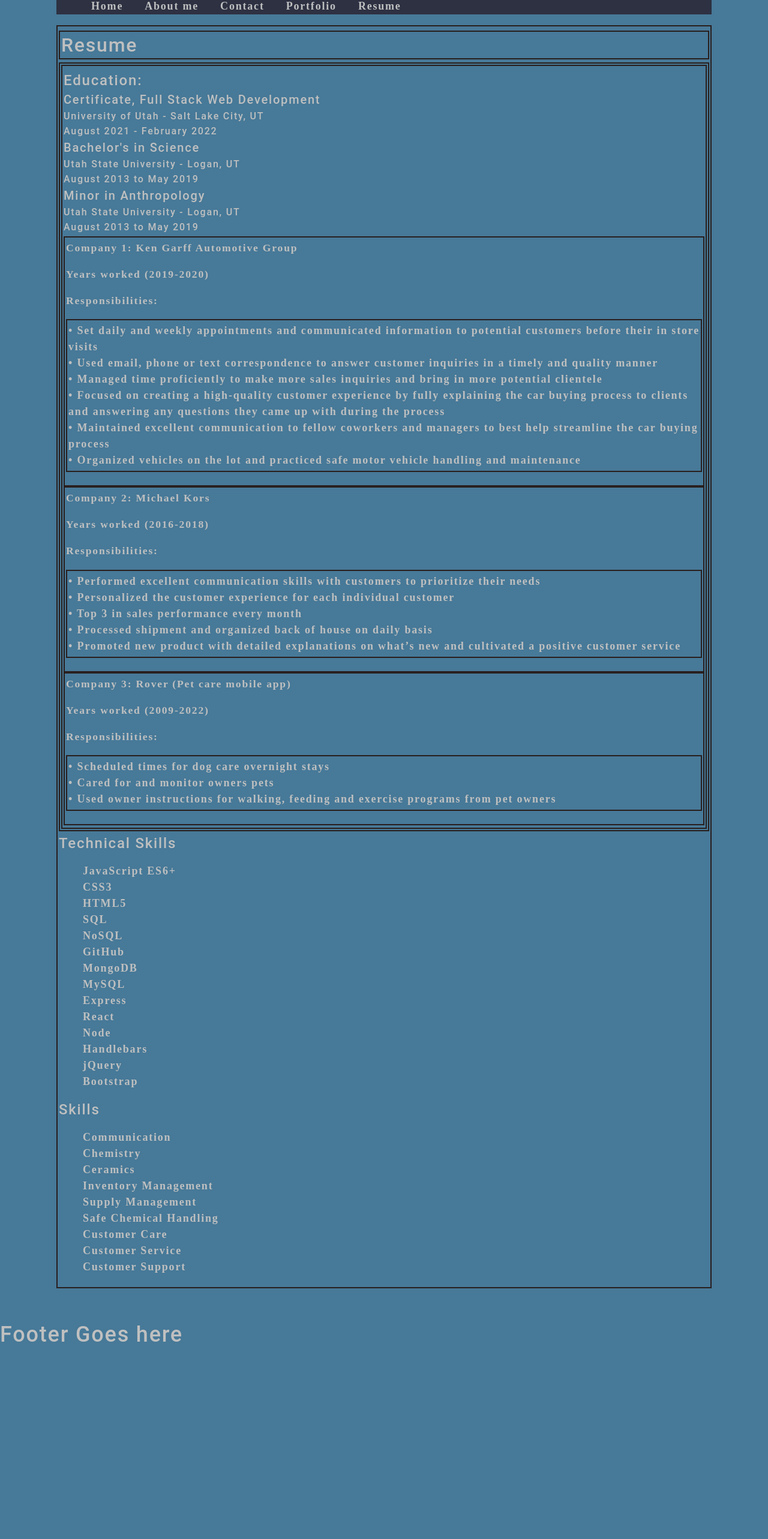
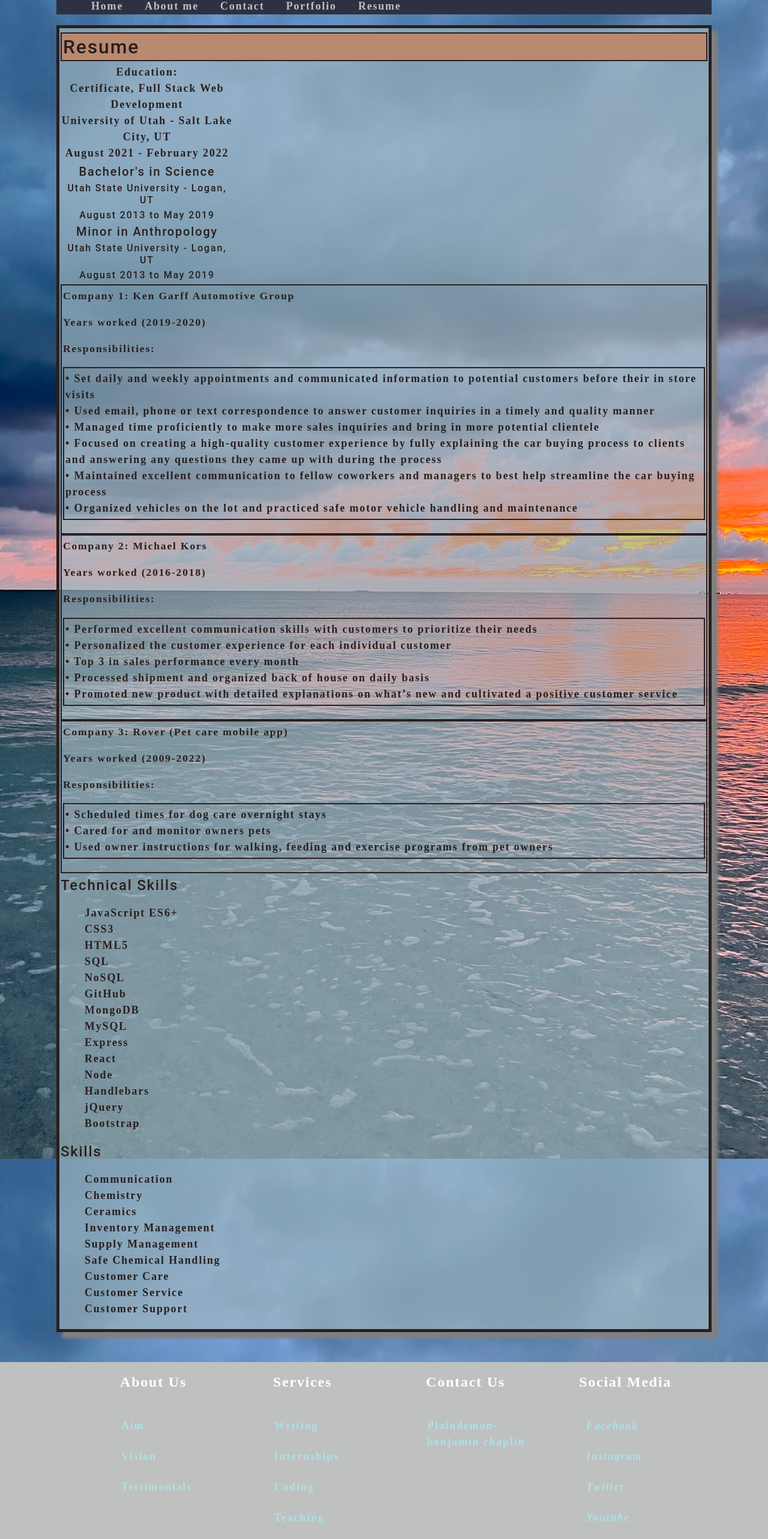
Before and after one commit to Plaindemon/disco-outlet-react-portfolio, a React (Create React App) app: page /resume in a window 1280 px wide. Shown: the part 116-2682 px from the top of the page at 60% size. Before the commit the page ends 2369 px from the top, so only its background shows below. Built offline with nearby package versions, Linux system fonts and the light colour scheme.

Commit message:
adding boostrap styling to page

```diff
--- a/src/App.js
+++ b/src/App.js
@@ -8,6 +8,7 @@ import Contact from './components/Contact';
 import Resume from './components/Resume';
 import Footer from './components/Footer';
 import Home from './components/Home';
+// import { Button } from 'react-bootstrap';
 
 
 
--- /dev/null
+++ b/src/components/Footer/FooterStyles.js
@@ -0,0 +1,63 @@
+import styled from 'styled-components';
+
+export const Box = styled.div`
+    position: bottom;
+    padding-top: 15px;
+    left: 0;
+    bottom: 0;
+    width: 100%;
+    background-color: #BFC0C0;
+    color: white;
+    text-align: center;
+
+  @media (max-width: 1000px) {
+    padding: 70px 30px;
+  }
+`;
+
+export const Container = styled.div`
+    display: flex;
+    flex-direction: column;
+    justify-content: center;
+    max-width: 1000px;
+    margin: 0 auto;
+
+`
+
+export const Column = styled.div`
+  display: flex;
+  flex-direction: column;
+  text-align: left;
+  margin-left: 60px;
+`;
+
+export const Row = styled.div`
+  display: grid;
+  grid-template-columns: repeat(auto-fill,
+                         minmax(185px, 1fr));
+  grid-gap: 20px;
+
+  @media (max-width: 1000px) {
+    grid-template-columns: repeat(auto-fill,
+                           minmax(200px, 1fr));
+  }
+`;
+
+export const FooterLink = styled.a`
+  color: #ADE1E5;
+  margin-bottom: 20px;
+  font-size: 18px;
+  text-decoration: none;
+
+  &:hover {
+      color: #2D3142;
+      transition: 200ms ease-in;
+  }
+`;
+
+export const Heading = styled.p`
+  font-size: 24px;
+  color: #fff;
+  margin-bottom: 40px;
+  font-weight: bold;
+`;
--- a/src/components/Footer/index.js
+++ b/src/components/Footer/index.js
@@ -1,10 +1,75 @@
 import React from 'react';
+import {
+  Box,
+  Container,
+  Row,
+  Column,
+  FooterLink,
+  Heading,
+} from "./FooterStyles";
 
 function Footer() {
   return (
-    <section>
-      <h1 id="footer">Footer Goes here</h1>
-    </section>
+    <Box>
+    {/* <h1 style={{ color: "blue",
+                 textAlign: "center",
+                 marginTop: "-50px" }}>
+      footer
+    </h1> */}
+    <Container>
+      <Row>
+        <Column>
+          <Heading>About Us</Heading>
+          <FooterLink href="#">Aim</FooterLink>
+          <FooterLink href="#">Vision</FooterLink>
+          <FooterLink href="#">Testimonials</FooterLink>
+        </Column>
+        <Column>
+          <Heading>Services</Heading>
+          <FooterLink href="#">Writing</FooterLink>
+          <FooterLink href="#">Internships</FooterLink>
+          <FooterLink href="#">Coding</FooterLink>
+          <FooterLink href="#">Teaching</FooterLink>
+        </Column>
+        <Column>
+          <Heading>Contact Us</Heading>
+          <FooterLink href="#">Plaindemon- benjamin chaplin</FooterLink>
+
+        </Column>
+        <Column>
+          <Heading>Social Media</Heading>
+          <FooterLink href="#">
+            <i className="fab fa-facebook-f">
+              <span style={{ marginLeft: "10px" }}>
+                Facebook
+              </span>
+            </i>
+          </FooterLink>
+          <FooterLink href="#">
+            <i className="fab fa-instagram">
+              <span style={{ marginLeft: "10px" }}>
+                Instagram
+              </span>
+            </i>
+          </FooterLink>
+          <FooterLink href="#">
+            <i className="fab fa-twitter">
+              <span style={{ marginLeft: "10px" }}>
+                Twitter
+              </span>
+            </i>
+          </FooterLink>
+          <FooterLink href="#">
+            <i className="fab fa-youtube">
+              <span style={{ marginLeft: "10px" }}>
+                Youtube
+              </span>
+            </i>
+          </FooterLink>
+        </Column>
+      </Row>
+    </Container>
+  </Box>
   );
 }
 
--- a/src/components/Resume/index.js
+++ b/src/components/Resume/index.js
@@ -1,28 +1,42 @@
 import React from 'react';
-
+import { Card, Button, ListGroup, ListItem } from 'react-bootstrap';
 
 function Resume() {
     return (
         <section id="resume-section">
+
+
             <h2 className="resume-head">Resume</h2>
-            <div className="resume-education">
-                <div className="resume-box">
-                    <h4>Education: </h4>
-                    <div>
-                        <h5>Certificate, Full Stack Web Development </h5>
-                        <h6>University of Utah - Salt Lake City, UT</h6>
-                        <h6>August 2021 - February 2022</h6>
-                    </div>
-                    <div>
+
+  {/* <Card.Img variant="top" src="holder.js/100px180" /> */}
+
+
+
+
+
+             <Card style={{ width: '18rem' }}>
+                <Card.Body>
+                <Card.Header>Education: </Card.Header>
+                <ListGroup variant="flush">
+                        <ListGroup.Item>Certificate, Full Stack Web Development </ListGroup.Item>
+                        <ListGroup.Item>University of Utah - Salt Lake City, UT</ListGroup.Item>
+                        <ListGroup.Item>August 2021 - February 2022</ListGroup.Item>
+
+                </ListGroup>
+                <ListGroup variant="flush">
                         <h5>Bachelor's in Science</h5>
                         <h6>Utah State University - Logan, UT</h6>
                         <h6>August 2013 to May 2019</h6>
-                    </div>
-                    <div>
+
+                        </ListGroup>
+                    <ListGroup variant="flush">
+
                         <h5>Minor in Anthropology</h5>
                         <h6>Utah State University - Logan, UT</h6>
                         <h6>August 2013 to May 2019</h6>
-                    </div>
+                        </ListGroup>
+                    </Card.Body>
+                </Card>
                     <div className="resume-box">
                         <p>Company 1: Ken Garff Automotive Group</p>
                         <p> Years worked (2019-2020)</p>
@@ -69,8 +83,8 @@ function Resume() {
                         </ol>
 
                     </div>
-                </div>
-            </div>
+
+
 
             <div>
                 <h4>Technical Skills</h4>
--- a/src/index.css
+++ b/src/index.css
@@ -5,9 +5,9 @@ main {
   padding: 50px 30px;
 }
 :root {
-  --primary: #477998;
+  --primary: #a3bac3a8;
   --secondary: #ADE1E5;
-  --tertiary: #593D3B;
+  --tertiary: rgb(185, 137, 112);
   --light: #BFC0C0;
   --dark: #2D3142;
   --darker: #291F1E;
@@ -35,7 +35,10 @@ body {
   font-size: 18px;
   letter-spacing: .1em;
   background: var(--primary);
-  color: var(--light);
+  background-image: url('../src/assets/images/sunset.JPEG');
+  background-size: auto;
+  /* background-attachment:scroll; */
+  color: var(--darker);
   font-family: 'Poiret One', cursive;
 
 }
@@ -297,21 +300,35 @@ a {
 }
 
 #resume-section {
-  border: 2px solid var(--darker);
+  border: 5px solid var(--darker);
   padding: 2px 2px;
+  background-color: var(--primary);
+  box-shadow: 10px 10px 5px grey;
+  /* display: grid; */
+
+  /* float: left; */
 }
 
 .resume-head {
   border: 2px solid var(--darker);
+
   padding: 2px 2px;
+  display: flex;
+  flex-direction:row;
+  flex-wrap: wrap;
+  background-color: var(--tertiary)
+
 }
 
 .resume-education {
   border: 2px solid var(--darker);
   padding: 2px 2px;
+
 }
 
 .resume-box {
   border: 2px solid var(--darker);
   padding: 4px 2px;
+  width: 100%;
+
 }
```
Also changed, not shown: src/assets/images/sunset.JPEG (added).
